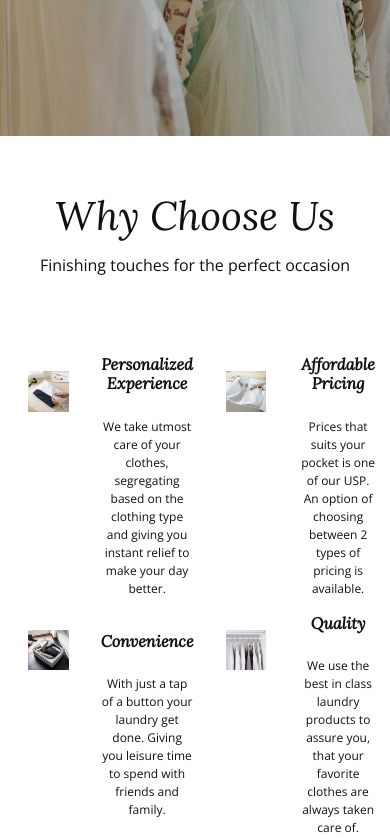
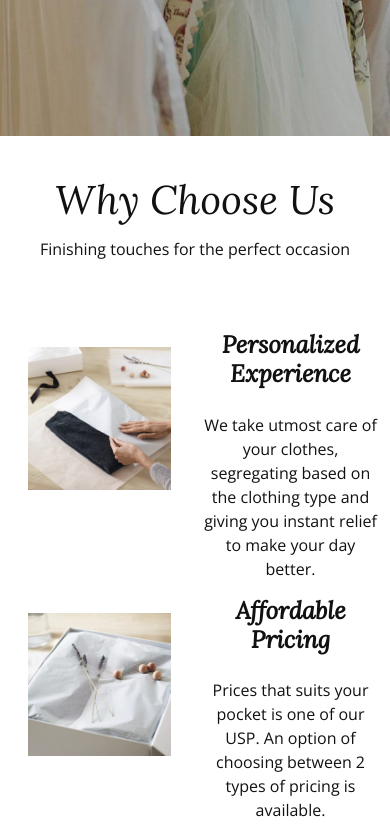
Before and after one commit to Todd-Owen-Mpeli/KandysLaunderette, a Next.js app: page / in a window 390 px wide. Shown: the part 480-1319 px from the top of the page. Built offline with nearby package versions, Linux system fonts and the light colour scheme.

Commit message:
Updated the mobile view styling fot eh why choose us section.

```diff
--- a/pages/index.js
+++ b/pages/index.js
@@ -61,7 +61,6 @@ export default function Home() {
 							<h2>Why Choose Us</h2>
 							<h5>Finishing touches for the perfect occasion</h5>
 						</div>
-
 						<div className={styles.gridDisplay}>
 							<div className={styles.imageDiv}>
 								<Image
@@ -82,7 +81,6 @@ export default function Home() {
 									better.
 								</p>
 							</div>
-
 							<div className={styles.imageDiv}>
 								<Image
 									src="/img/cashmere-care-how-to-store-2.webp"
@@ -119,7 +117,6 @@ export default function Home() {
 									leisure time to spend with friends and family.
 								</p>
 							</div>
-
 							<div className={styles.imageDiv}>
 								<Image
 									src="/img/stuk-clothes-cover-set-of-3-white-grey__0909410_pe709744_s5.webp"
@@ -157,7 +154,6 @@ export default function Home() {
 									delivery.
 								</p>
 							</div>
-
 							<div className={styles.imageDiv}>
 								<Image
 									src="/img/920015s10.webp"
@@ -182,6 +178,13 @@ export default function Home() {
 				</div>
 			</div>
 
+			{/* <!--===== SPECIAL OCCASIONS =====--> */}
+			<div className={styles.specialOccasions}>
+				<div className="container">
+					<div className={styles.content}></div>
+				</div>
+			</div>
+
 			{/* <!--===== FOOTER =====--> */}
 			<Footer />
 		</>
--- a/styles/Home.module.scss
+++ b/styles/Home.module.scss
@@ -338,6 +338,30 @@
 
 /* Small - Large mobile screen (portrait 576px) // Change to (max-device-width: 320px) when finished */
 @media screen and (max-width: 576px) {
+	/* ===== WHY CHOOSE US =====*/
+	.whyChooseUs {
+		padding: 0;
+
+		.content {
+			.gridDisplay {
+				display: grid;
+				padding: 1.5rem 0;
+				grid-template-columns: repeat(2, 1fr);
+				grid-column-gap: 1rem;
+
+				.description {
+					h2 {
+						font-size: $fontSize_large;
+					}
+
+					p {
+						font-size: $fontSize_normal;
+					}
+				}
+			}
+		}
+	}
+
 	// <========== FOOTER ==========>
 	.footer {
 		.content {
@@ -362,7 +386,7 @@
 
 						p {
 							color: $baseColor_black;
-							font-size: $fontSize_large;
+							font-size: $fontSize_medium;
 							font-family: $fontStyle_body;
 						}
 					}
```
